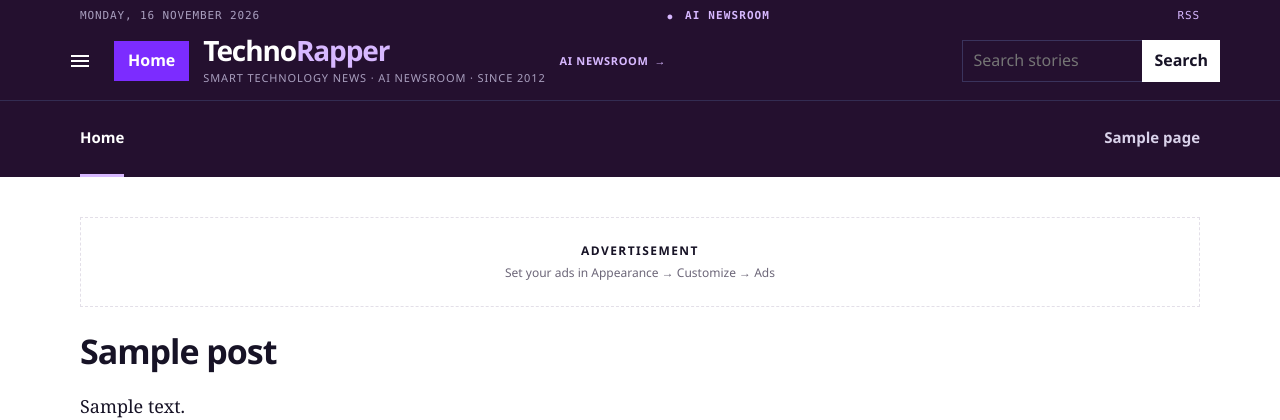
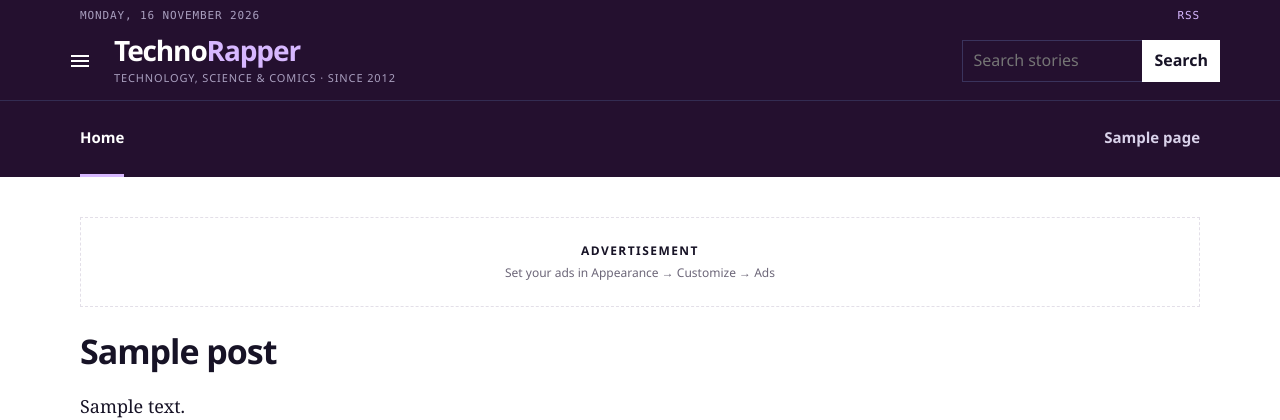
Before and after one commit to HaneetGH/technorapper-wp-theme, a WordPress theme: template page.php in a window 1280 px wide. Shown: the top 420 px of the page. Run offline with PHP 8.4 and a stand-in for WordPress, Linux system fonts and the light colour scheme; the site name, menu and one post (Sample post) are stand-ins, and other content is empty; some libraries are stand-ins or nearby versions.

Commit message:
refactor: align header with TR Pulse editorial identity

```diff
--- a/header.php
+++ b/header.php
@@ -25,9 +25,6 @@
   <div class="utils">
     <div class="wrap">
       <span><?php echo esc_html(wp_date('l, j F Y')); ?></span>
-      <?php if (class_exists('TechnoRapper_AI_Wire')) : ?>
-      <span class="ai-newsroom-status"><span aria-hidden="true">●</span> AI NEWSROOM</span>
-      <?php endif; ?>
       <a href="<?php echo esc_url(home_url('/feed/')); ?>">RSS</a>
     </div>
   </div>
@@ -36,16 +33,12 @@
       <span class="menu-toggle-bars" aria-hidden="true"><span></span><span></span><span></span></span>
       <span class="screen-reader-text">Open menu</span>
     </button>
-    <a class="home-btn" href="<?php echo esc_url(home_url('/')); ?>">Home</a>
-    <a class="brand" href="<?php echo esc_url(home_url('/')); ?>" rel="home">
+        <a class="brand" href="<?php echo esc_url(home_url('/')); ?>" rel="home">
       <span>
         <span class="wordmark">Techno<em>Rapper</em></span>
-        <span class="tag">Smart technology news · AI newsroom · since 2012</span>
+        <span class="tag">Technology, science &amp; comics · since 2012</span>
       </span>
     </a>
-    <?php if (class_exists('TechnoRapper_AI_Wire')) : ?>
-    <a class="ai-newsroom-link" href="<?php echo esc_url(home_url('/#ai-newsroom')); ?>">AI Newsroom <span aria-hidden="true">→</span></a>
-    <?php endif; ?>
     <form class="find" role="search" method="get" action="<?php echo esc_url(home_url('/')); ?>">
       <label class="screen-reader-text" for="s">Search stories</label>
       <input id="s" type="search" name="s" value="<?php echo esc_attr(get_search_query()); ?>" placeholder="Search stories">
```
